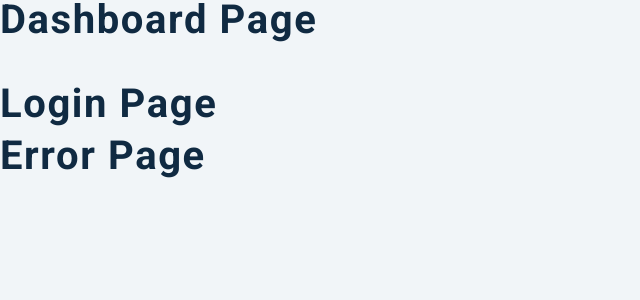
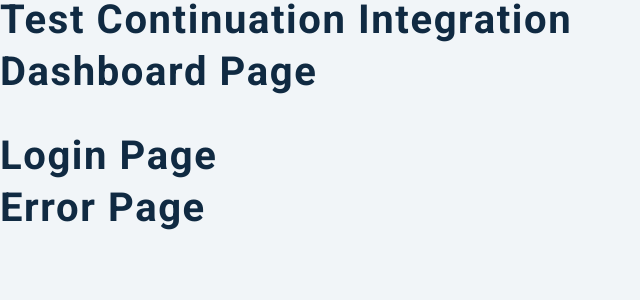
Before and after one commit to vinayasena/react-js-github-user-dashboard, a React (Create React App) app: page / in a window 1280 px wide. Shown: the top 300 px of the page, without its empty margins (0-640 px from the left). Built offline with nearby package versions, Linux system fonts and the light colour scheme.

Commit message:
testing continuous integration

```diff
--- a/src/App.js
+++ b/src/App.js
@@ -5,6 +5,7 @@ import { BrowserRouter as Router, Switch, Route } from 'react-router-dom';
 function App() {
   return (
     <div>
+      <h2>test Continuation integration</h2>
       <Dashboard></Dashboard>
       <Login />
       <Error />
```
